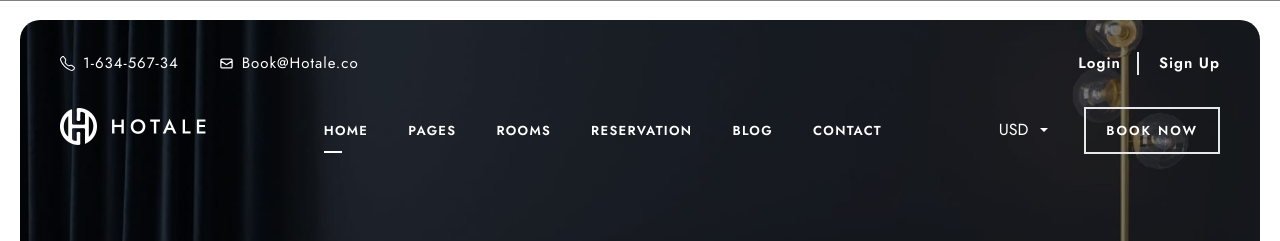
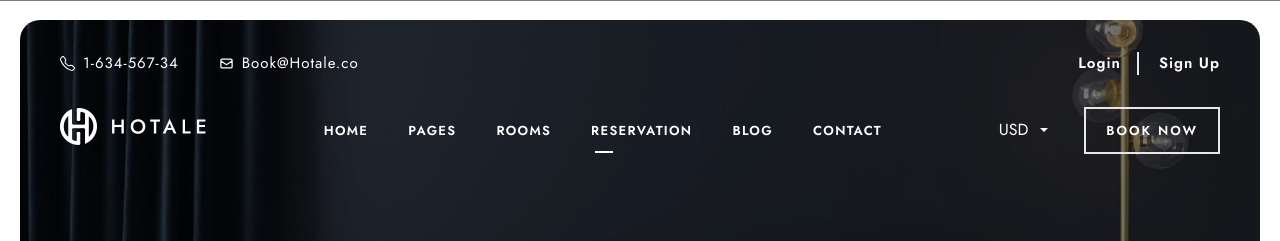
Before and after one commit to Min1870/Hotale, a React (Vite) app: page /reservation in a window 1280 px wide. Shown: the top 241 px of the page. Built offline with nearby package versions, Linux system fonts and the light colour scheme; a web font is replaced by a local one.

Commit message:
nav-active

```diff
--- a/src/components/AboutUsBanner.jsx
+++ b/src/components/AboutUsBanner.jsx
@@ -1,11 +1,11 @@
 import { BsTelephone } from "react-icons/bs";
 import { HiOutlineMail } from "react-icons/hi";
 import logo from "../assets/logo.png";
-import { Link, NavLink } from "react-router-dom";
+import { Link, NavLink, useLocation, useParams } from "react-router-dom";
 import Button from "../utils/Button";
 import { IoMdArrowDropdown } from "react-icons/io";
 import CustomDropdown from "../utils/CustomDropdown";
-import { useState } from "react";
+import { useEffect, useRef, useState } from "react";
 
 const AboutUsBanner = ({
   openLoginModal,
@@ -14,8 +14,36 @@ const AboutUsBanner = ({
   setOpenSignUpModal,
   children,
 }) => {
+  const {id} = useParams()
   const [offsetLeft, setOffsetLeft] = useState(0);
+  const [active, setActive] = useState(0)
   const [isDropdownOpen, setIsDropdownOpen] = useState(false);
+  const location = useLocation()
+  const homeRef = useRef(null);
+  const aboutRef = useRef(null);
+  const roomRef = useRef(null);
+  const reservationRef = useRef(null);
+  const blogRef = useRef(null);
+  const contactRef = useRef(null);
+
+  useEffect(()=> {
+    if(location.pathname === "/about-us" || location.pathname === "/our-team" || location.pathname === "/hotel-review"){
+        setActive(aboutRef.current.offsetLeft)
+        setOffsetLeft(aboutRef.current.offsetLeft)
+    }else if(location.pathname === "/rooms" || location.pathname === `/roomsDetails/${id}`){
+      setActive(roomRef.current.offsetLeft)
+      setOffsetLeft(roomRef.current.offsetLeft)
+    }else if(location.pathname === "/reservation"){
+      setActive(reservationRef.current.offsetLeft)
+      setOffsetLeft(reservationRef.current.offsetLeft)
+    }else if(location.pathname === "/blogs"){
+      setActive(blogRef.current.offsetLeft)
+      setOffsetLeft(blogRef.current.offsetLeft)
+    }else if(location.pathname === "/contact"){
+      setActive(contactRef.current.offsetLeft)
+      setOffsetLeft(contactRef.current.offsetLeft)
+    }
+  }, [])
   return (
     <>
       <div className="  pt-8 px-10 bg-bannerBg overflow-hidden bg-cover rounded-[20px] max-h-[65vh] md:max-h-[100vh] bg-no-repeat relative">
@@ -57,7 +85,7 @@ const AboutUsBanner = ({
                 />
               </Link>
               <div
-              onMouseLeave={() => setOffsetLeft(0)}
+              onMouseLeave={() => setOffsetLeft(active)}
               className=" relative flex gap-10 text-white tracking-widest text-[13px] font-semibold "
             >
               <div
@@ -68,6 +96,7 @@ const AboutUsBanner = ({
                 to={"/"}
                 className=" pb-1"
                 onMouseEnter={(e) => setOffsetLeft(e.target.offsetLeft)}
+                ref={homeRef}
               >
                 HOME
               </NavLink>
@@ -80,6 +109,7 @@ const AboutUsBanner = ({
                     setOffsetLeft(e.target.offsetLeft);
                   }}
                   onMouseLeave={() => setIsDropdownOpen(false)}
+                  ref={aboutRef}
                 >
                   PAGES
                 </NavLink>
@@ -121,6 +151,7 @@ const AboutUsBanner = ({
                 to={"/rooms"}
                 className=" pb-1"
                 onMouseEnter={(e) => setOffsetLeft(e.target.offsetLeft)}
+                ref={roomRef}
               >
                 ROOMS
               </NavLink>
@@ -128,6 +159,7 @@ const AboutUsBanner = ({
                 to={"/reservation"}
                 className=" pb-1"
                 onMouseEnter={(e) => setOffsetLeft(e.target.offsetLeft)}
+                ref={reservationRef}
               >
                 RESERVATION
               </NavLink>
@@ -135,6 +167,7 @@ const AboutUsBanner = ({
                 to={"/blogs"}
                 className=" pb-1"
                 onMouseEnter={(e) => setOffsetLeft(e.target.offsetLeft)}
+                ref={blogRef}
               >
                 BLOG
               </NavLink>
@@ -142,6 +175,7 @@ const AboutUsBanner = ({
                 to={"/contact"}
                 className=" pb-1"
                 onMouseEnter={(e) => setOffsetLeft(e.target.offsetLeft)}
+                ref={contactRef}
               >
                 CONTACT
               </NavLink>
--- a/src/components/ContactBanner.jsx
+++ b/src/components/ContactBanner.jsx
@@ -1,11 +1,12 @@
 import { BsTelephone } from "react-icons/bs";
 import { HiOutlineMail } from "react-icons/hi";
 import logo from "../assets/logo.png";
-import { Link, NavLink } from "react-router-dom";
+import { Link, NavLink, useLocation } from "react-router-dom";
 import Button from "../utils/Button";
 import { IoMdArrowDropdown } from "react-icons/io";
 import CustomDropdown from "../utils/CustomDropdown";
-import { useRef, useState } from "react";
+import { useEffect, useRef, useState } from "react";
+import { motion } from "framer-motion";
 
 const ContactBanner = ({
   openLoginModal,
@@ -14,24 +15,18 @@ const ContactBanner = ({
   setOpenSignUpModal,
 }) => {
   const [offsetLeft, setOffsetLeft] = useState(0);
+  const [active, setActive] = useState(0)
   const [isDropdownOpen, setIsDropdownOpen] = useState(false);
-  const closeTimeoutRef = useRef(null);
+  const location = useLocation()
+  const contactRef = useRef(null)
+  useEffect(()=> {
+    if(location.pathname === "/contact"){
+        setActive(contactRef.current.offsetLeft)
+        setOffsetLeft(contactRef.current.offsetLeft)
+    }
+  },[])
 
-  const handleDropdownToggle = () => {
-    setIsDropdownOpen(!isDropdownOpen);
-  };
 
-  const handleDropdownClose = () => {
-    closeTimeoutRef.current = setTimeout(() => {
-      setIsDropdownOpen(false);
-    }, 200);
-  };
-
-  const handleDropdownCancelClose = () => {
-    if (closeTimeoutRef.current) {
-      clearTimeout(closeTimeoutRef.current);
-    }
-  };
   return (
     <>
       <div className=" bg-contactBgGradient overflow-hidden bg-cover min-h-[60vh] md:min-h-[70vh] lg:min-h-[100vh] bg-no-repeat relative">
@@ -73,7 +68,7 @@ const ContactBanner = ({
                 />
               </Link>
               <div
-                onMouseLeave={() => setOffsetLeft(0)}
+                onMouseLeave={() => setOffsetLeft(active)}
                 className=" relative flex gap-10 text-white tracking-widest text-[13px] font-semibold "
               >
                 <div
@@ -158,6 +153,7 @@ const ContactBanner = ({
                   to={"/contact"}
                   className=" pb-1"
                   onMouseEnter={(e) => setOffsetLeft(e.target.offsetLeft)}
+                  ref={contactRef}
                 >
                   CONTACT
                 </NavLink>
@@ -176,12 +172,12 @@ const ContactBanner = ({
             </div>
           </div>
           <div className=" px-5 lg:px-0 text-center text-white mt-20 space-y-5 md:max-w-[70%] mx-auto">
-            <h1 className=" text-[40px] md:text-[98px] font-[400]">
+            <motion.h1 initial={{opacity:0, y: 100}} animate={{opacity:1, y: 0}} transition={{duration:0.5}} className=" text-[40px] md:text-[98px] font-[400]">
               Contact Us
-            </h1>
-            <p className=" text-[31px] font-[400] tracking-[3px]">
+            </motion.h1>
+            <motion.p initial={{opacity:0, y: 100}} animate={{opacity:1, y: 0}} transition={{duration:0.5, delay:0.5}} className=" text-[31px] font-[400] tracking-[3px]">
               Get Intouch
-            </p>
+            </motion.p>
           </div>
         </div>
       </div>
--- a/src/components/OurTeamBanner.jsx
+++ b/src/components/OurTeamBanner.jsx
@@ -1,11 +1,11 @@
 import { BsTelephone } from "react-icons/bs";
 import { HiOutlineMail } from "react-icons/hi";
 import logo from "../assets/logo.png";
-import { Link, NavLink } from "react-router-dom";
+import { Link, NavLink, useLocation } from "react-router-dom";
 import Button from "../utils/Button";
 import { IoMdArrowDropdown } from "react-icons/io";
 import CustomDropdown from "../utils/CustomDropdown";
-import { useRef, useState } from "react";
+import { useEffect, useRef, useState } from "react";
 
 const OurTeamBanner = ({
   openLoginModal,
@@ -14,24 +14,34 @@ const OurTeamBanner = ({
   setOpenSignUpModal,
 }) => {
   const [offsetLeft, setOffsetLeft] = useState(0);
+  const [active, setActive] = useState(0)
   const [isDropdownOpen, setIsDropdownOpen] = useState(false);
-  const closeTimeoutRef = useRef(null);
+  const location = useLocation()
+  const homeRef = useRef(null);
+  const aboutRef = useRef(null);
+  const roomRef = useRef(null);
+  const reservationRef = useRef(null);
+  const blogRef = useRef(null);
+  const contactRef = useRef(null);
 
-  const handleDropdownToggle = () => {
-    setIsDropdownOpen(!isDropdownOpen);
-  };
-
-  const handleDropdownClose = () => {
-    closeTimeoutRef.current = setTimeout(() => {
-      setIsDropdownOpen(false);
-    }, 200);
-  };
-
-  const handleDropdownCancelClose = () => {
-    if (closeTimeoutRef.current) {
-      clearTimeout(closeTimeoutRef.current);
+  useEffect(()=> {
+    if(location.pathname === "/about-us" || location.pathname === "/our-team" || location.pathname === "/hotel-review"){
+        setActive(aboutRef.current.offsetLeft)
+        setOffsetLeft(aboutRef.current.offsetLeft)
+    }else if(location.pathname === "/rooms"){
+      setActive(roomRef.current.offsetLeft)
+      setOffsetLeft(roomRef.current.offsetLeft)
+    }else if(location.pathname === "/reservation"){
+      setActive(reservationRef.current.offsetLeft)
+      setOffsetLeft(reservationRef.current.offsetLeft)
+    }else if(location.pathname === "/blogs"){
+      setActive(blogRef.current.offsetLeft)
+      setOffsetLeft(blogRef.current.offsetLeft)
+    }else if(location.pathname === "/contact"){
+      setActive(contactRef.current.offsetLeft)
+      setOffsetLeft(contactRef.current.offsetLeft)
     }
-  };
+  }, [])
   return (
     <>
       <div className=" bg-contactBgGradient overflow-hidden bg-cover rounded-[20px] min-h-[60vh] md:min-h-[70vh] lg:min-h-[100vh] bg-no-repeat relative">
@@ -73,7 +83,7 @@ const OurTeamBanner = ({
                 />
               </Link>
               <div
-              onMouseLeave={() => setOffsetLeft(0)}
+              onMouseLeave={() => setOffsetLeft(active)}
               className=" relative flex gap-10 text-white tracking-widest text-[13px] font-semibold "
             >
               <div
@@ -84,6 +94,7 @@ const OurTeamBanner = ({
                 to={"/"}
                 className=" pb-1"
                 onMouseEnter={(e) => setOffsetLeft(e.target.offsetLeft)}
+                ref={homeRef}
               >
                 HOME
               </NavLink>
@@ -96,6 +107,7 @@ const OurTeamBanner = ({
                     setOffsetLeft(e.target.offsetLeft);
                   }}
                   onMouseLeave={() => setIsDropdownOpen(false)}
+                  ref={aboutRef}
                 >
                   PAGES
                 </NavLink>
@@ -137,6 +149,7 @@ const OurTeamBanner = ({
                 to={"/rooms"}
                 className=" pb-1"
                 onMouseEnter={(e) => setOffsetLeft(e.target.offsetLeft)}
+                ref={roomRef}
               >
                 ROOMS
               </NavLink>
@@ -144,6 +157,7 @@ const OurTeamBanner = ({
                 to={"/reservation"}
                 className=" pb-1"
                 onMouseEnter={(e) => setOffsetLeft(e.target.offsetLeft)}
+                ref={reservationRef}
               >
                 RESERVATION
               </NavLink>
@@ -151,6 +165,7 @@ const OurTeamBanner = ({
                 to={"/blogs"}
                 className=" pb-1"
                 onMouseEnter={(e) => setOffsetLeft(e.target.offsetLeft)}
+                ref={blogRef}
               >
                 BLOG
               </NavLink>
@@ -158,6 +173,7 @@ const OurTeamBanner = ({
                 to={"/contact"}
                 className=" pb-1"
                 onMouseEnter={(e) => setOffsetLeft(e.target.offsetLeft)}
+                ref={contactRef}
               >
                 CONTACT
               </NavLink>
--- a/src/pages/BlogDetails.jsx
+++ b/src/pages/BlogDetails.jsx
@@ -1,10 +1,10 @@
 import { BsTelephone } from "react-icons/bs";
 import { HiOutlineMail } from "react-icons/hi";
 import logo from "../assets/logo.png";
-import { Link, NavLink, useParams } from "react-router-dom";
+import { Link, NavLink, useLocation, useParams } from "react-router-dom";
 import Button from "../utils/Button";
 import { IoMdArrowDropdown } from "react-icons/io";
-import { useState } from "react";
+import { useEffect, useRef, useState } from "react";
 import { VscQuote } from "react-icons/vsc";
 import { SlTag } from "react-icons/sl";
 import { GrNext } from "react-icons/gr";
@@ -19,11 +19,25 @@ import { AnimatePresence, motion } from "framer-motion";
 import LoginModal from "../components/LoginModal";
 import SignupModal from "../components/SignupModal";
 const BlogDetails = () => {
+  const {id} = useParams()
   const [offsetLeft, setOffsetLeft] = useState(0);
   const [isDropdownOpen, setIsDropdownOpen] = useState(false);
 
   const [openLoginModal, setOpenLoginModal] = useState(false);
   const [openSignUpModal, setOpenSignUpModal] = useState(false);
+  const [active, setActive] = useState(0)
+  const location = useLocation()
+  const blogRef = useRef(null)
+  useEffect(()=> {
+    if(location.pathname === `/blogDetails/${id}`){
+        setActive(blogRef.current.offsetLeft)
+        setOffsetLeft(blogRef.current.offsetLeft)
+    }
+  },[])
+
+  window.scrollTo({
+    top: 0,
+  });
 
   return (
     <>
@@ -78,7 +92,7 @@ const BlogDetails = () => {
                   />
                 </Link>
                 <div
-                  onMouseLeave={() => setOffsetLeft(0)}
+                  onMouseLeave={() => setOffsetLeft(active)}
                   className=" relative flex gap-10 text-white tracking-widest text-[13px] font-semibold "
                 >
                   <div
@@ -156,6 +170,7 @@ const BlogDetails = () => {
                     to={"/blogs"}
                     className=" pb-1"
                     onMouseEnter={(e) => setOffsetLeft(e.target.offsetLeft)}
+                    ref={blogRef}
                   >
                     BLOG
                   </NavLink>
--- a/src/pages/Reservation.jsx
+++ b/src/pages/Reservation.jsx
@@ -161,8 +161,8 @@ const Reservation = () => {
           <div className="w-full md:w-[60%] mx-0 md:mx-[38px] px-[15px]">
             {rooms.map((room) => {
               return (
-                <Link to={`/roomsDetails/${room?.id}`}>
-                  <div key={room?.id}>
+                <Link  key={room?.id} to={`/roomsDetails/${room?.id}`}>
+                  <div>
                     <div className="flex flex-wrap items-center gap-2 md:gap-0 pb-[60px]">
                       <div className="w-full lg:w-[40%]">
                         <div className="relative">
--- a/src/utils/RoomCard.jsx
+++ b/src/utils/RoomCard.jsx
@@ -43,7 +43,7 @@ const RoomCard = ({ room }) => {
           </div>
         </div>
         <Link
-          to={""}
+          to={`/roomsDetails/${room?.id}`}
           className=" hover-underline-animation_room gap-2 items-center justify-center mb-[30px] py-2 text-sm font-semibold tracking-[2px] text-center text-black uppercase focus:ring-4 focus:outline-none"
         >
           <span>Book Now</span>
```
